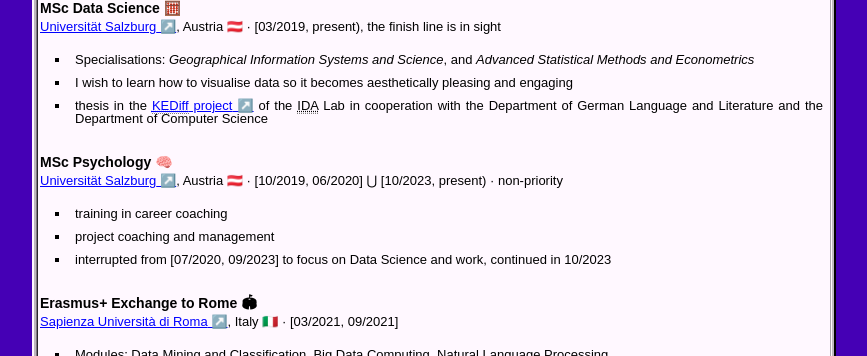
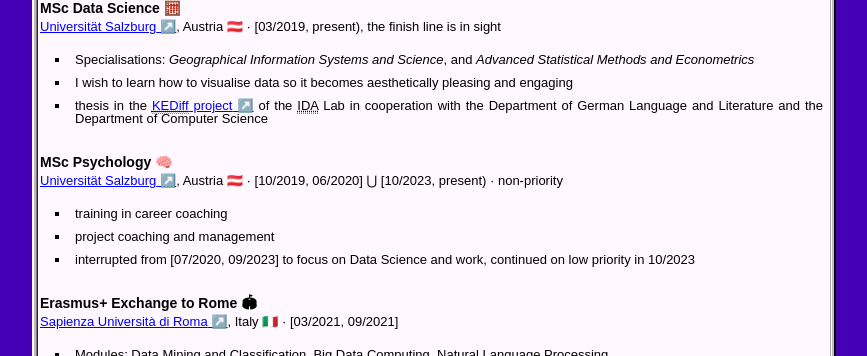
Before and after one commit to LelViLamp/LelViLamp.github.io, a Jekyll site: the page built from cv/education.html, in a window 1280 px wide. Shown: the part 372-728 px from the top of the page, without its empty margins (206-1073 px from the left). Built offline with Jekyll 4.4.1, drawn with Linux system fonts in a browser that asks for light colours.

Commit message:
added "low priority" to msc psychology

```diff
--- a/cv/education.html
+++ b/cv/education.html
@@ -29,7 +29,7 @@
             <ul>
                 <li>training in career coaching</li>
                 <li>project coaching and management</li>
-                <li>interrupted from [07/2020, 09/2023] to focus on Data Science and work, continued in 10/2023</li>
+                <li>interrupted from [07/2020, 09/2023] to focus on Data Science and work, continued on low priority in 10/2023</li>
             </ul>
         </p>
     </div>
```
